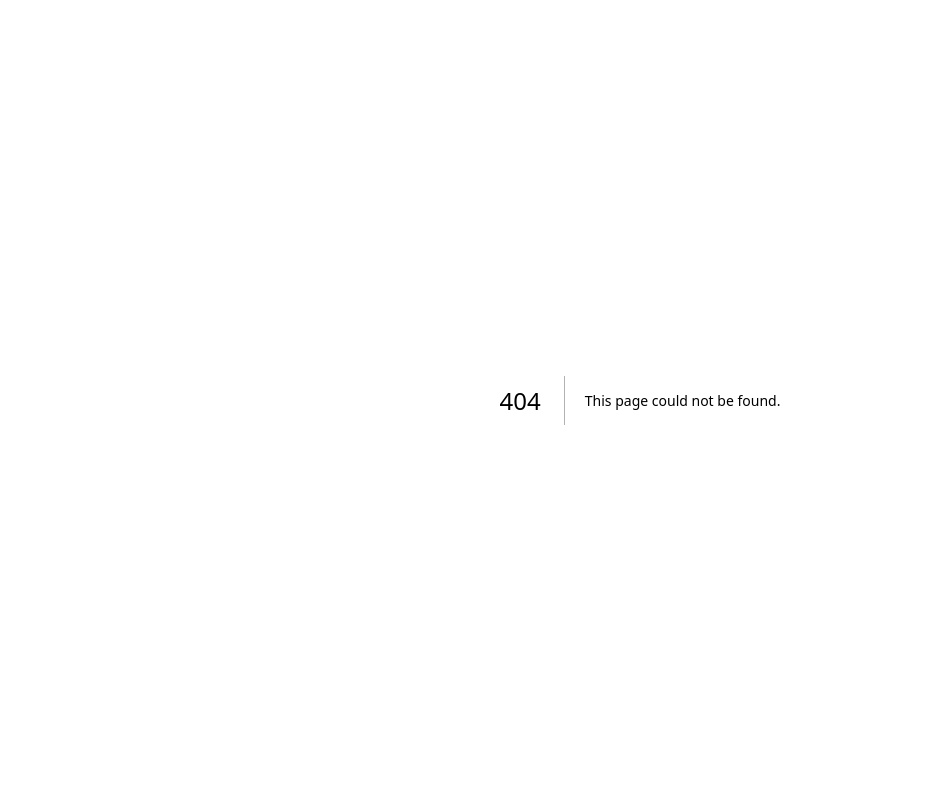
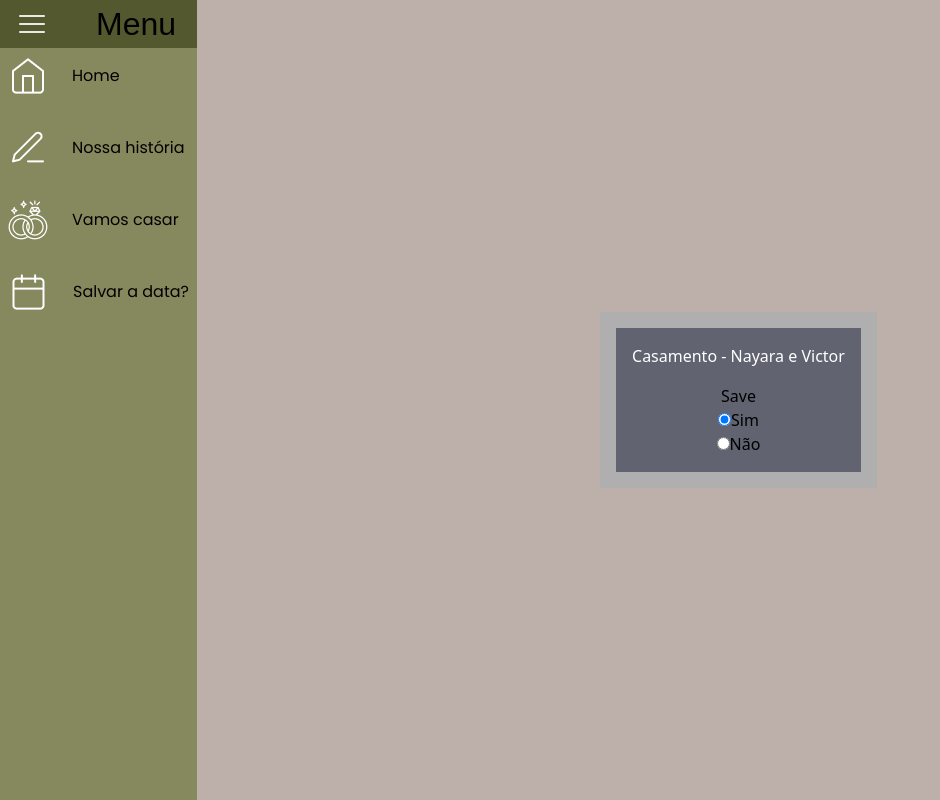
Before and after one commit to nayara-al/my-wedding-invite, a Next.js app: page /salvar-data in a window 1280 px wide. Before the commit this address had no page. Shown: the whole page, without its empty margins (0-940 px from the left). Built offline with nearby package versions, Linux system fonts and the light colour scheme; a web font is replaced by a local one.

Commit message:
ajuste para gameboy

```diff
--- /dev/null
+++ b/src/app/salvar-data/page.tsx
@@ -0,0 +1,15 @@
+import { GameBoy } from "@/components/pageComponents/salvar-data/GameBoy";
+import { NavBar } from "@/components/common/NavBar";
+import { StructurePage } from "@/components/common/StructurePage";
+import React from "react";
+
+export default function SaveTheDate() {
+  return (
+    <StructurePage>
+      <NavBar />
+      <div className="flex flex-1 bg-bgPage h-[100vh] gap-6 text-center justify-center items-center">
+        <GameBoy />
+      </div>
+    </StructurePage>
+  );
+}
--- a/src/components/common/NavBar/index.tsx
+++ b/src/components/common/NavBar/index.tsx
@@ -14,24 +14,24 @@ export const NavBar = () => {
       if (window.innerWidth >= 864) {
         setChangeMenu(true);
       } else {
-        setChangeMenu(false)
+        setChangeMenu(false);
         setShowText(false);
       }
     };
 
     handleResize();
 
-    window.addEventListener('resize', handleResize);
+    window.addEventListener("resize", handleResize);
     return () => {
-      window.removeEventListener('resize', handleResize);
+      window.removeEventListener("resize", handleResize);
     };
-  },[])
-  const [changeMenu, setChangeMenu] = useState(true)
+  }, []);
+  const [changeMenu, setChangeMenu] = useState(true);
   const [showText, setShowText] = useState(true);
 
   const toggleText = () => {
     if (changeMenu) setShowText((prevShowText) => !prevShowText);
-    else setShowText(false)
+    else setShowText(false);
   };
   const width = showText ? "75" : "30";
 
@@ -41,16 +41,24 @@ export const NavBar = () => {
         onClick={toggleText}
         className="bg-secondGreen flex items-center gap-12 px-4 h-12"
       >
-        <Image src={menu} alt="menu hamburguer" width={32} height={32} className="hover:cursor-pointer" />
-        {showText && <p className="hover:cursor-pointer font-gwendolyn text-[2rem]">Menu</p>}
+        <Image
+          src={menu}
+          alt="menu hamburguer"
+          width={32}
+          height={32}
+          className="hover:cursor-pointer"
+        />
+        {showText && (
+          <p className="hover:cursor-pointer font-gwendolyn text-[2rem]">
+            Menu
+          </p>
+        )}
       </header>
       <ul className="flex flex-col gap-4 px-2">
         <Link href={"/"}>
           <li className="flex gap-6 py-2">
             <Image src={home} alt="ícone de casa" />
-            {showText && (
-              <p className="font-poppins self-center">Home</p>
-            )}
+            {showText && <p className="font-poppins self-center">Home</p>}
           </li>
         </Link>
         <Link href={"/nossa-historia"}>
@@ -61,16 +69,22 @@ export const NavBar = () => {
             )}
           </li>
         </Link>
+        <Link href={"/vamos-casar"}>
           <li className="flex gap-6 py-2">
             <Image src={rings} alt="alianças de casamento" />
-          {showText && <p className="font-poppins self-center">Vamos casar</p>}
+            {showText && (
+              <p className="font-poppins self-center">Vamos casar</p>
+            )}
           </li>
+        </Link>
+        <Link href={"/salvar-data"}>
           <li className="flex w-full gap-6 py-2">
             <Image src={calendar} alt="ícone de calendário" />
             {showText && (
               <p className="font-poppins self-center">Salvar a data?</p>
             )}
           </li>
+        </Link>
       </ul>
     </section>
   );
--- a/src/components/common/GameBoy/index.tsx
+++ b/src/components/pageComponents/salvar-data/GameBoy/index.tsx
@@ -1,8 +1,8 @@
 export const GameBoy = () => {
   return (
     <div className="bg-grayBase p-4">
-      <div className="bg-darkGray">
-        <p className="text-white"> Casamento - Nayara e Victor</p>
+      <div className="bg-darkGray p-4">
+        <p className="text-white pb-4"> Casamento - Nayara e Victor</p>
         <fieldset>
           <legend>Save</legend>
           <div>
```
Lines whose indentation alone changed are shown as unchanged.
